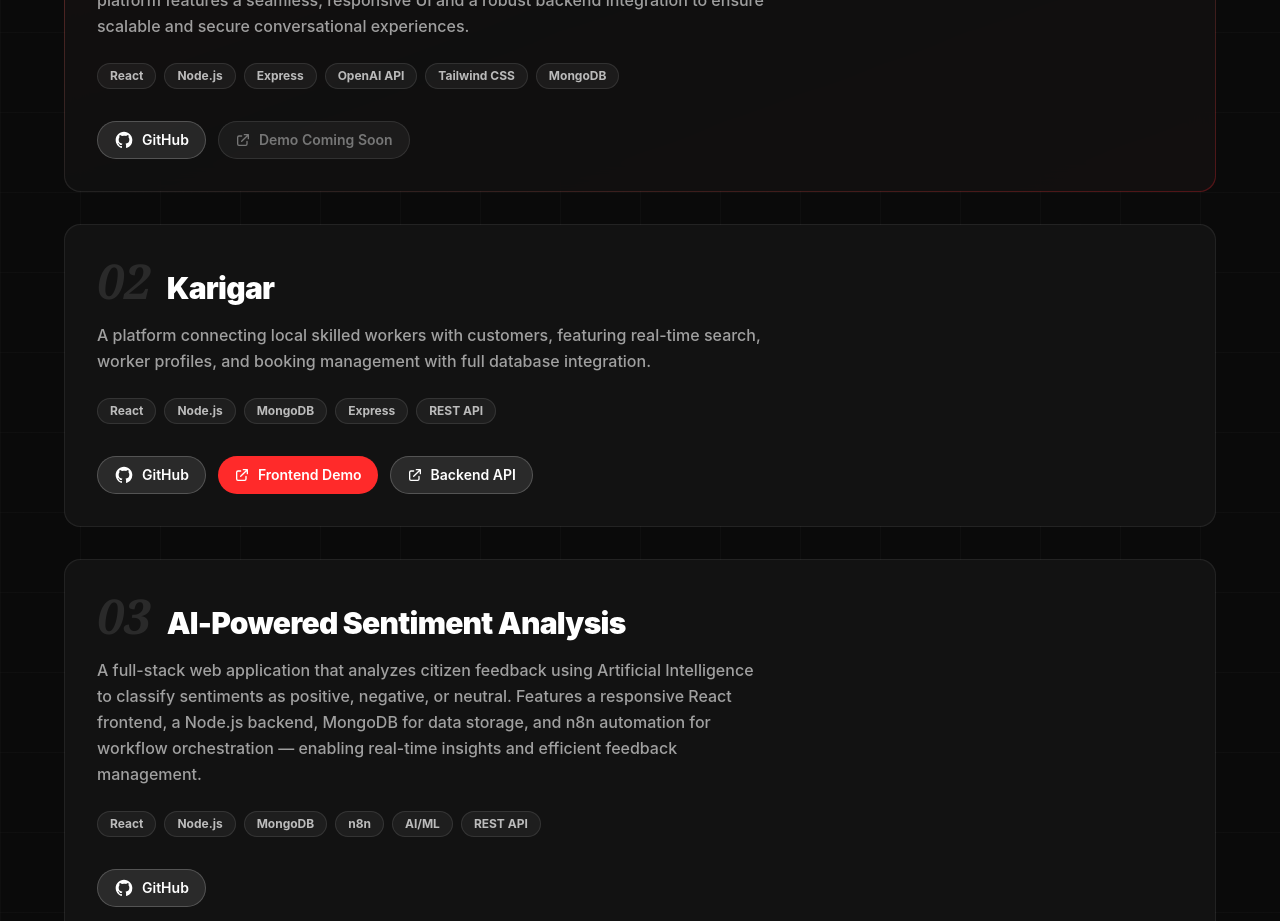
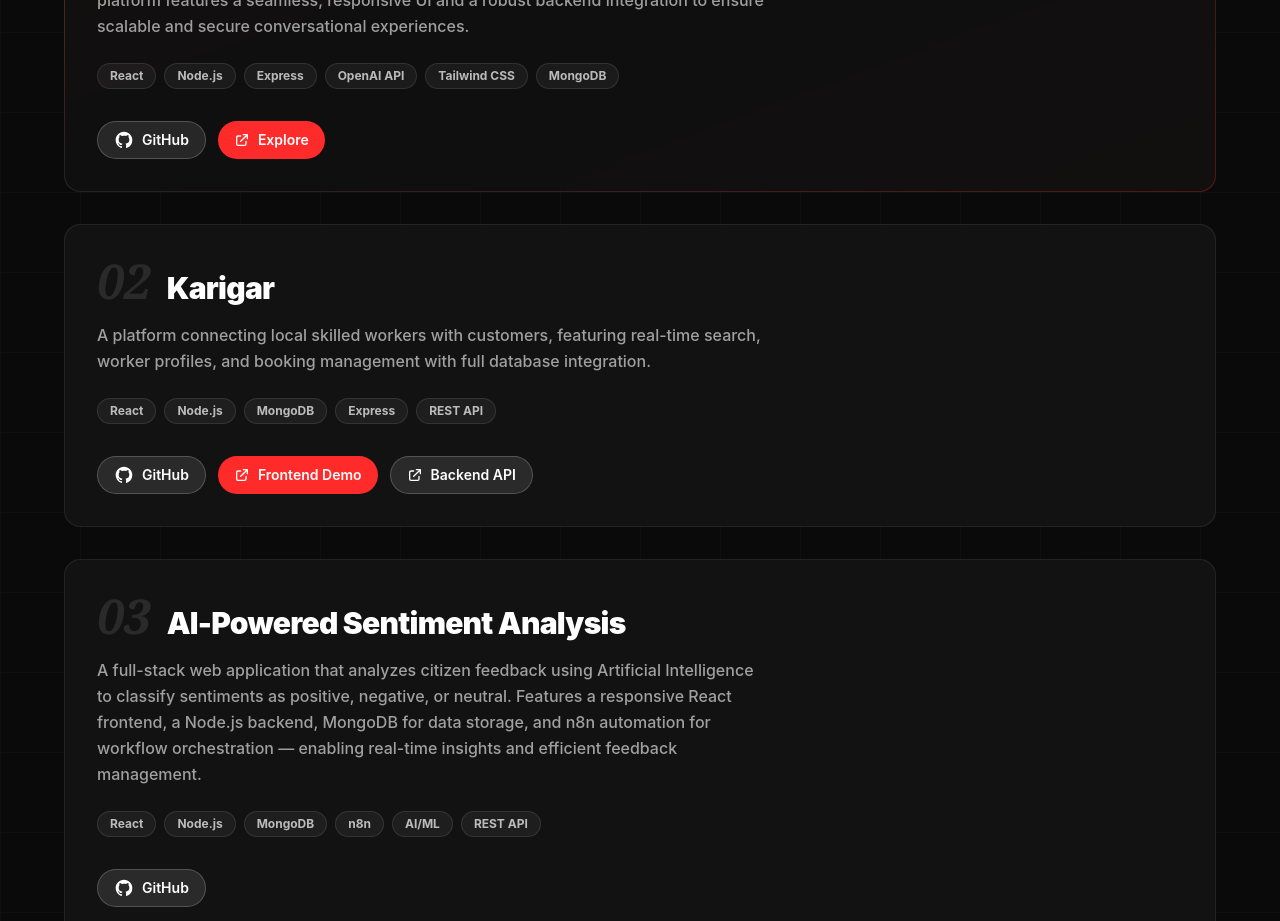
Before and after one commit to rtrashid3120/portfolio, a React (Vite) app: page / in a window 1280 px wide. Shown: the part 4880-5801 px from the top of the page. Built offline with nearby package versions, Linux system fonts and the light colour scheme; no server answers.

Commit message:
Change demo button text to Explore and add Promptly demo link

```diff
--- a/src/components/Projects.jsx
+++ b/src/components/Projects.jsx
@@ -86,7 +86,7 @@ const ProjectCard = ({ project, aosDelay }) => (
             }`}
           >
             <ExternalLinkIcon />
-            {project.links.demo ? 'Live Demo' : 'Demo Coming Soon'}
+            {project.links.demo ? 'Explore' : 'Demo Coming Soon'}
           </a>
         )}
 
--- a/src/data/portfolioData.js
+++ b/src/data/portfolioData.js
@@ -258,7 +258,7 @@ export const projects = [
     ],
     links: {
       github: "https://github.com/rtrashid3120/promptly",
-      demo: null,
+      demo: "https://chat-bot-ashen-seven.vercel.app",
     },
     isFlagship: true,
   },
```
